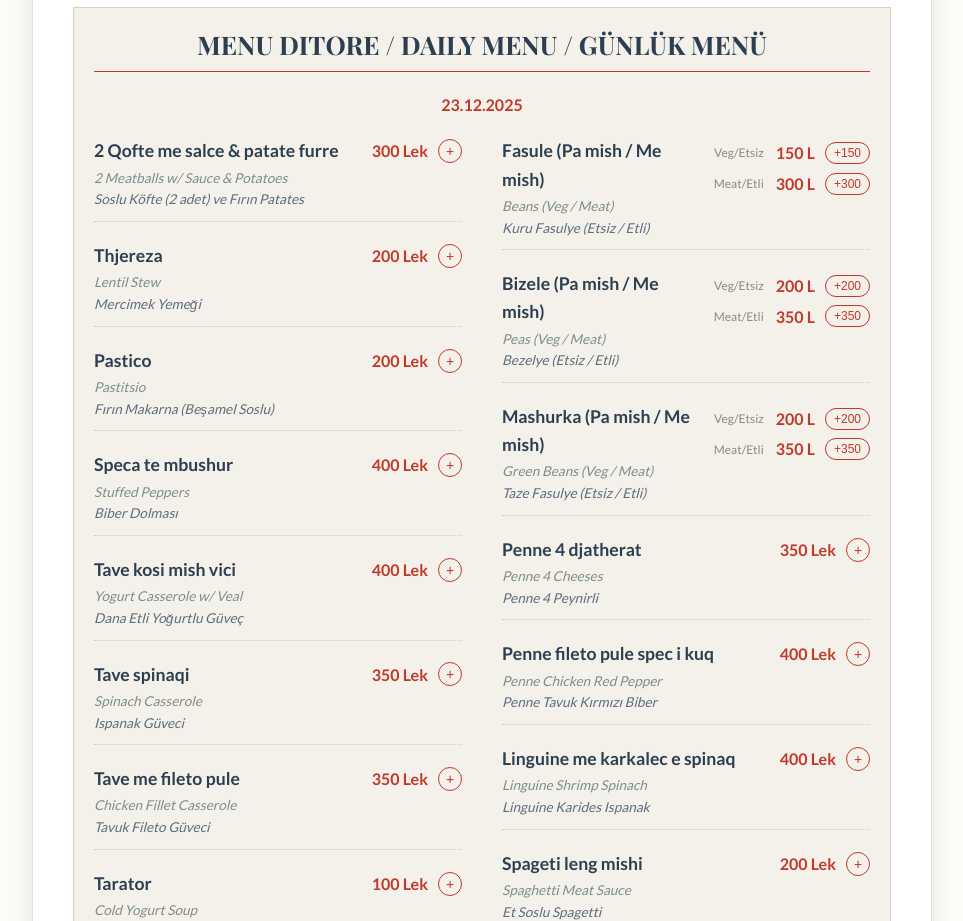
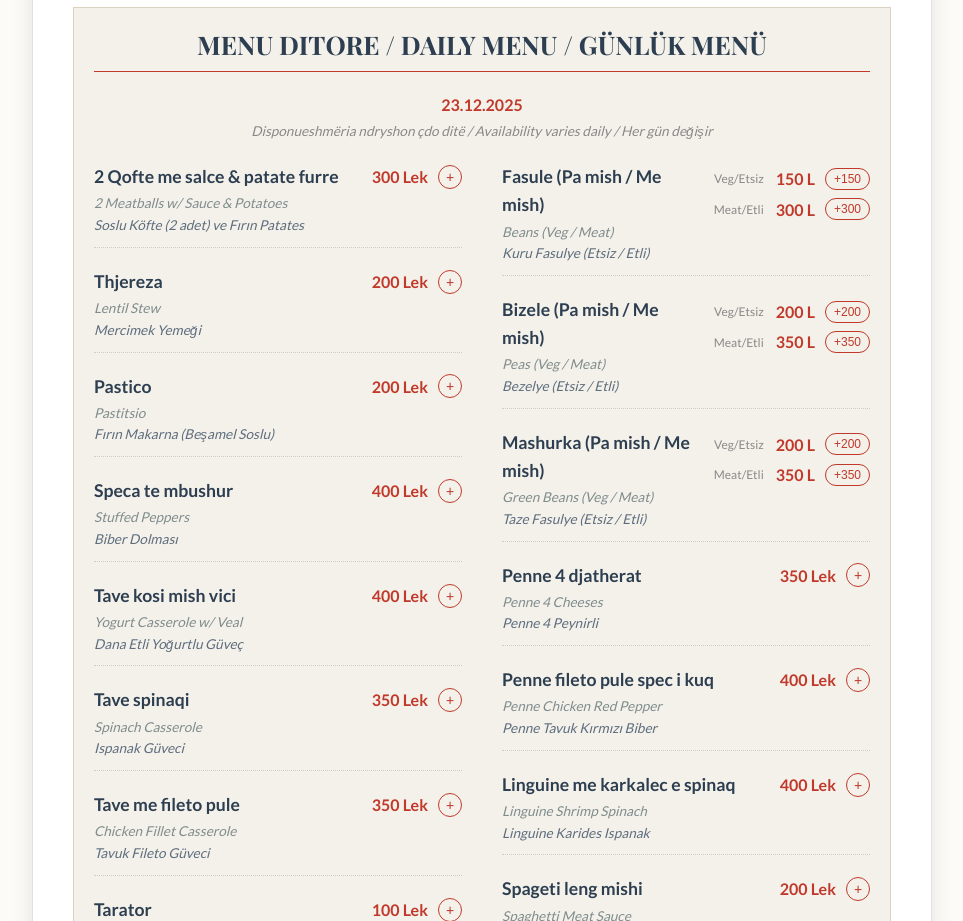
Before and after one commit to okturan/fieri-menu, a React (Vite) app: page / in a window 1280 px wide. Shown: the part 3820-4741 px from the top of the page, without its empty margins (158-1121 px from the left). Built offline with nearby package versions, Linux system fonts and the light colour scheme; a web font is replaced by a local one.

Commit message:
Add note: daily menu availability varies

```diff
--- a/src/App.css
+++ b/src/App.css
@@ -450,6 +450,13 @@ h1 {
     color: var(--accent-color);
 }
 
+.daily-note {
+    font-size: 0.85rem;
+    color: #888;
+    font-style: italic;
+    margin-top: 0.25rem;
+}
+
 .note {
     text-align: center;
     font-size: 0.8rem;
--- a/src/components/DailyMenu.jsx
+++ b/src/components/DailyMenu.jsx
@@ -16,6 +16,9 @@ export default function DailyMenu({ searchTerm }) {
           Menu Ditore / Daily Menu / Günlük Menü
         </h2>
         <div className="daily-date">{dateStr}</div>
+        <div className="daily-note">
+          Disponueshmëria ndryshon çdo ditë / Availability varies daily / Her gün değişir
+        </div>
       </div>
 
       <div className="menu-grid">
```
